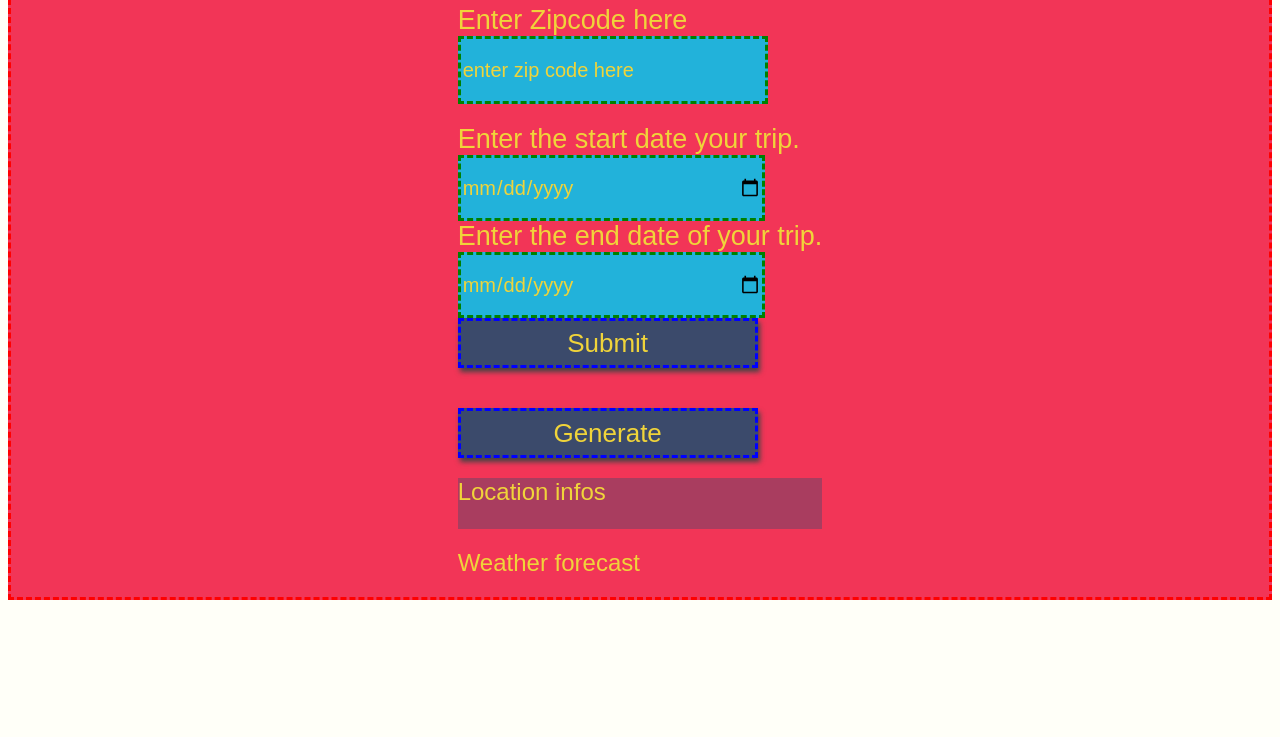
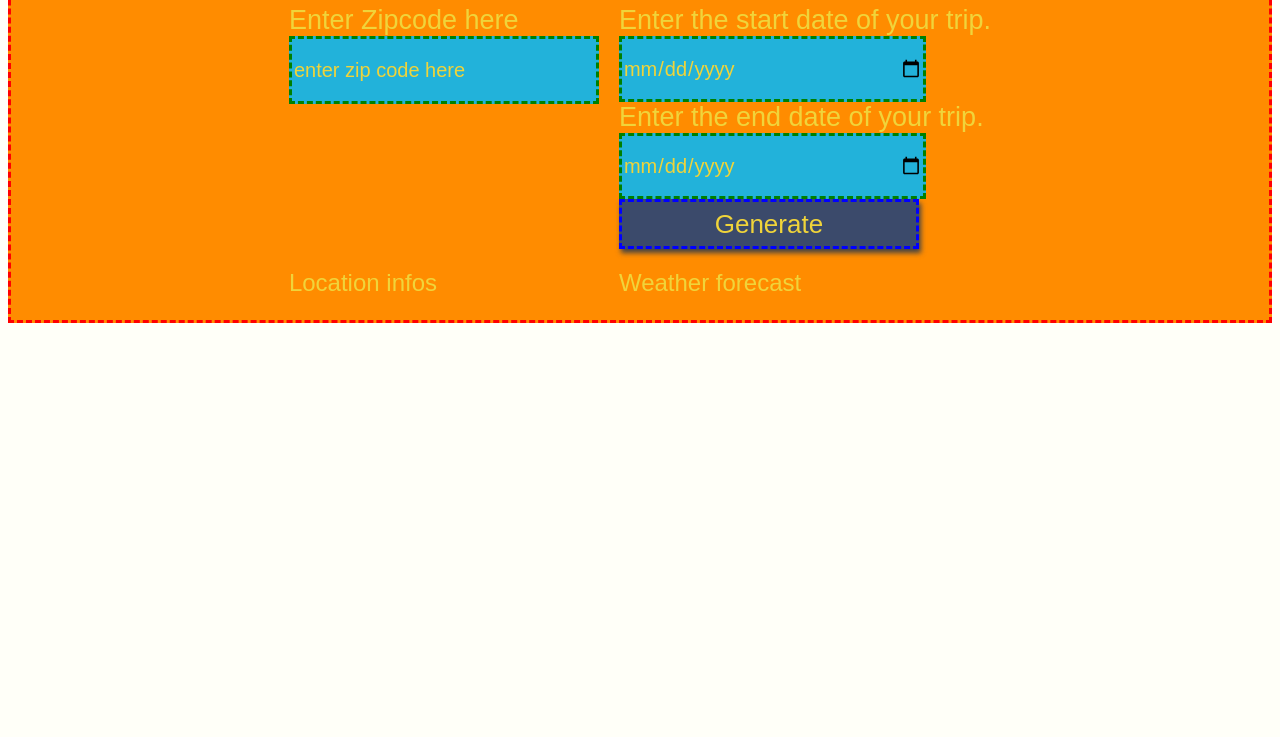
Before and after one commit to fraden/Javascript-Travel-App, a website built with webpack: page src/client/views/index.html in a window 1280 px wide. Shown: the part 63-800 px from the top of the page. Built offline with nearby package versions, Linux system fonts and the light colour scheme.

Commit message:
refactor: change style

```diff
--- a/src/client/js/app.js
+++ b/src/client/js/app.js
@@ -146,8 +146,6 @@ const countdown = () => {
 
 };
 
-document.getElementById('time-submit').addEventListener('click', countdown);
-
 export {
     getGeoInfo,
     refreshUI
--- a/src/client/styles/style.scss
+++ b/src/client/styles/style.scss
@@ -1,3 +1,4 @@
+@import url('https://fonts.googleapis.com/css2?family=Inconsolata:wght@300;500;600;700&display=swap');
 body {
     background: #fffff8;
     font-family: -apple-system, BlinkMacSystemFont, sans-serif;
@@ -5,9 +6,10 @@ body {
 
 #app {
     display: grid;
-    //grid-auto-rows: minmax(150px, auto);
-    /* grid-template-columns:  */
-    background: #f23557;
+    grid-template-rows: auto auto auto;
+    grid-template-columns: repeat(5 1fr);
+    grid-template-areas: "hd hd hd hd hd" "zp zp td td td" "li li fc fc fc";
+    background: darkorange;
     color: #f0d43a;
     justify-content: center;
     grid-gap: 1em;
@@ -16,25 +18,31 @@ body {
     border: medium dashed red;
 }
 
-.holder {}
-
 .entry {
     background: rgba(59, 74, 107, .4);
 }
 
-#entryHolder {}
-
-#date {}
-
-#temp {}
-
-#content {}
-
 .headline {
+    grid-area: hd;
+    text-align: center;
     font-size: xx-large;
 }
 
-.title {}
+.zip {
+    grid-area: zp;
+}
+
+.tripdates {
+    grid-area: td;
+}
+
+.locationinfos {
+    grid-area: li;
+}
+
+.forecast {
+    grid-area: fc;
+}
 
 
 /*  Basic Styling To Override Default For Basic HTML Elements */
@@ -78,6 +86,8 @@ textarea {
     border: medium dashed purple;
 }
 
+.title {}
+
 
 /* Reset style for HTML element on active to have no border*/
 
--- a/src/client/views/index.html
+++ b/src/client/views/index.html
@@ -15,20 +15,16 @@
             <label for="zip">Enter Zipcode here</label>
             <input type="text" id="zip" placeholder="enter zip code here">
         </div>
-        <div id="time">
-            <label for="trip-date">Enter the start date your trip.</label>
+        <div class="tripdates" id="time">
+            <label for="trip-date">Enter the start date of your trip.</label>
             <input id="trip-date" type="date" name="start of trip">
-            <div id="days-till-trip"></div>
             <label for="trip-end">Enter the end date of your trip.</label>
             <input id="trip-end" type="date" name="end of trip">
+            <div id="days-till-trip"></div>
             <div id="trip-length"></div>
-            <button id="time-submit" type="submit">Submit</button>
+            <button class="button" id="generate" type="submit"> Generate </button>
         </div>
-        <div></div>
-        <div class="holder feel">
-            <button id="generate" type="submit"> Generate </button>
-        </div>
-        <div class="holder entry">
+        <div class="holder locationinfos">
             <div class="title" style="font-size: larger;">Location infos</div>
             <div id="lat"></div>
             <div id="lng"></div>
@@ -38,12 +34,15 @@
                 <img id="city-image" src="" width="150">
             </div>
         </div>
-        <div class="forecast-title" style="font-size: larger;">Weather forecast</div>
-        <div id="forecast-entries">
-            <div id="high"></div>
-            <div id="low"></div>
-            <div id="description"></div>
+        <div class="forecast">
+            <div class="forecast-title" style="font-size: larger;">Weather forecast</div>
+            <div id="forecast-entries">
+                <div id="high"></div>
+                <div id="low"></div>
+                <div id="description"></div>
+            </div>
         </div>
+
     </div>
 
 </body>
```
